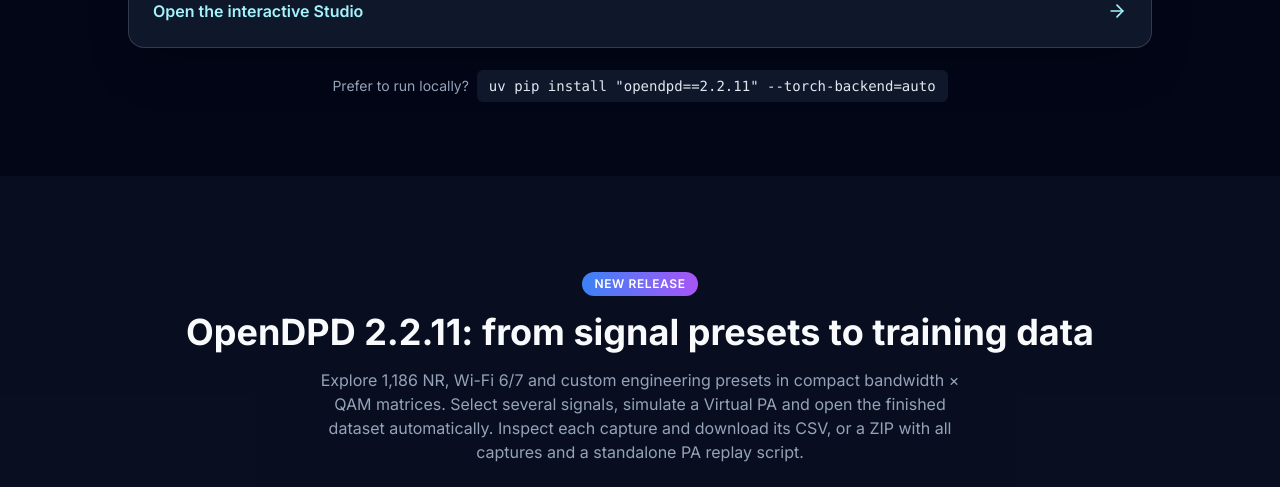
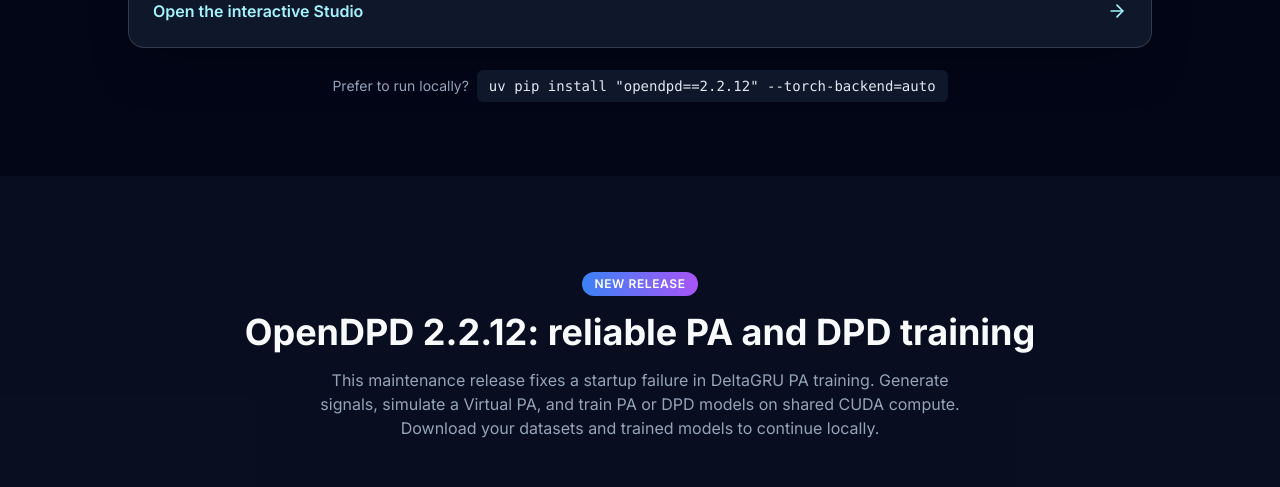
Before and after one commit to lab-emi/opendpd-site, a React (Vite) app: page / in a window 1280 px wide. Shown: the part 2147-2634 px from the top of the page. Built offline with nearby package versions, Linux system fonts and the light colour scheme.

Commit message:
Publish Studio 2.2.12 training fix (#10)

```diff
--- a/src/App.jsx
+++ b/src/App.jsx
@@ -44,7 +44,7 @@
             animate={{ opacity: 1, y: 0 }}
             transition={{ duration: 0.5 }}
           >
-            <p className="mb-5 text-sm font-semibold tracking-wide text-cyan-300">OpenDPD 2.2.11 · Available in your browser</p>
+            <p className="mb-5 text-sm font-semibold tracking-wide text-cyan-300">OpenDPD 2.2.12 · Available in your browser</p>
             <img src={`${import.meta.env.BASE_URL}opendpd-studio-logo-inverse.svg`} alt="OpenDPD Studio" className="mx-auto mb-8 w-full max-w-lg" />
             <h1 className="text-4xl md:text-6xl font-bold mb-6 tracking-tight">
               Train a digital predistorter.<br />
@@ -83,12 +83,12 @@
               <img src={`${import.meta.env.BASE_URL}studio-signal-generator.png`} alt="OpenDPD Studio preset matrices — compare bandwidth, QAM and channel count" className="w-full rounded-xl" />
               <span className="flex items-center justify-between px-4 py-4 font-semibold text-cyan-200">Open the interactive Studio <ArrowRight size={20} /></span>
             </a>
-            <p className="mt-7 text-sm text-slate-400">Prefer to run locally? <code className="ml-1 rounded-md bg-slate-900 px-3 py-2 text-slate-200">uv pip install "opendpd==2.2.11" --torch-backend=auto</code></p>
+            <p className="mt-7 text-sm text-slate-400">Prefer to run locally? <code className="ml-1 rounded-md bg-slate-900 px-3 py-2 text-slate-200">uv pip install "opendpd==2.2.12" --torch-backend=auto</code></p>
           </Motion.div>
         </div>
       </section>
 
-      {/* OpenDPD 2.2.11 */}
+      {/* OpenDPD 2.2.12 */}
       <section id="whats-new" className="py-24 px-6 bg-slate-900/50">
         <div className="container mx-auto max-w-6xl">
           <Motion.div
@@ -100,11 +100,11 @@
             <div className="flex items-center justify-center gap-3 mb-4">
               <span className="text-xs font-semibold tracking-wider uppercase bg-gradient-to-r from-blue-500 to-purple-500 text-white px-3 py-1 rounded-full">New Release</span>
             </div>
-            <h2 className="text-3xl md:text-4xl font-bold mb-4 text-center">OpenDPD 2.2.11: from signal presets to training data</h2>
+            <h2 className="text-3xl md:text-4xl font-bold mb-4 text-center">OpenDPD 2.2.12: reliable PA and DPD training</h2>
             <p className="text-slate-400 text-center mb-12 max-w-2xl mx-auto">
-              Explore 1,186 NR, Wi-Fi 6/7 and custom engineering presets in compact bandwidth × QAM matrices.
-              Select several signals, simulate a Virtual PA and open the finished dataset automatically.
-              Inspect each capture and download its CSV, or a ZIP with all captures and a standalone PA replay script.
+              This maintenance release fixes a startup failure in DeltaGRU PA training.
+              Generate signals, simulate a Virtual PA, and train PA or DPD models on shared CUDA compute.
+              Download your datasets and trained models to continue locally.
             </p>
           </Motion.div>
 
```
